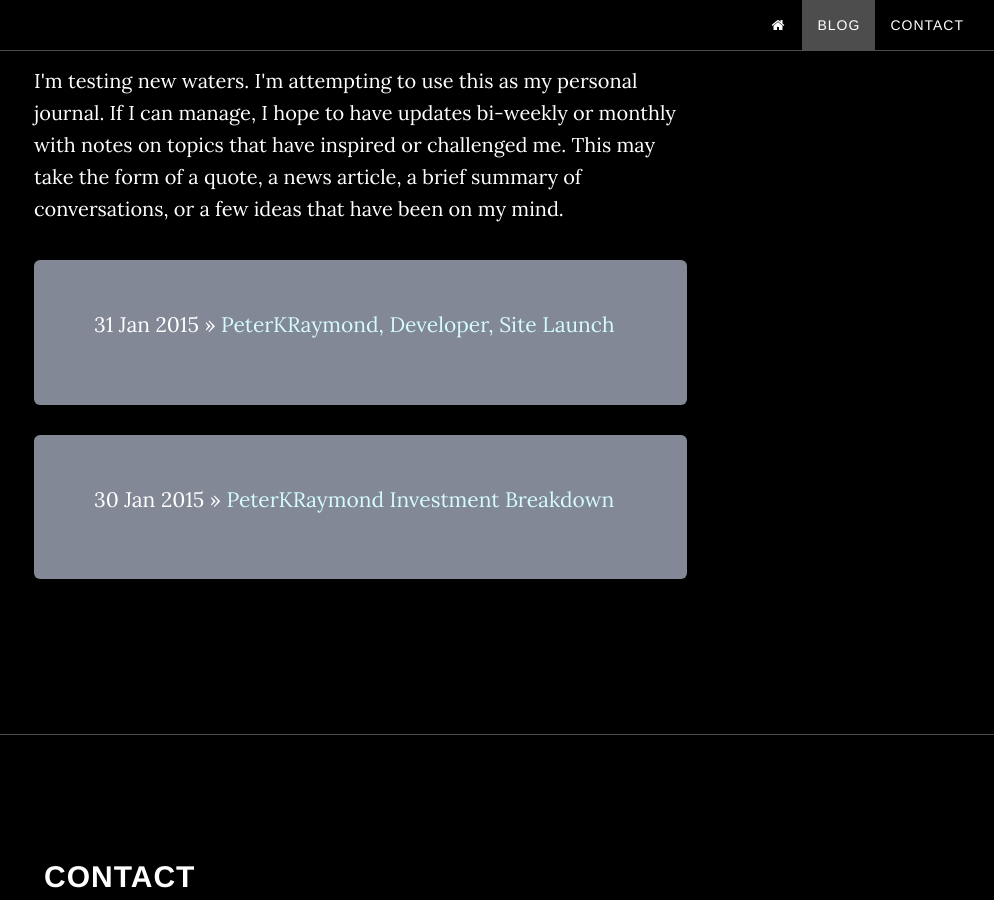
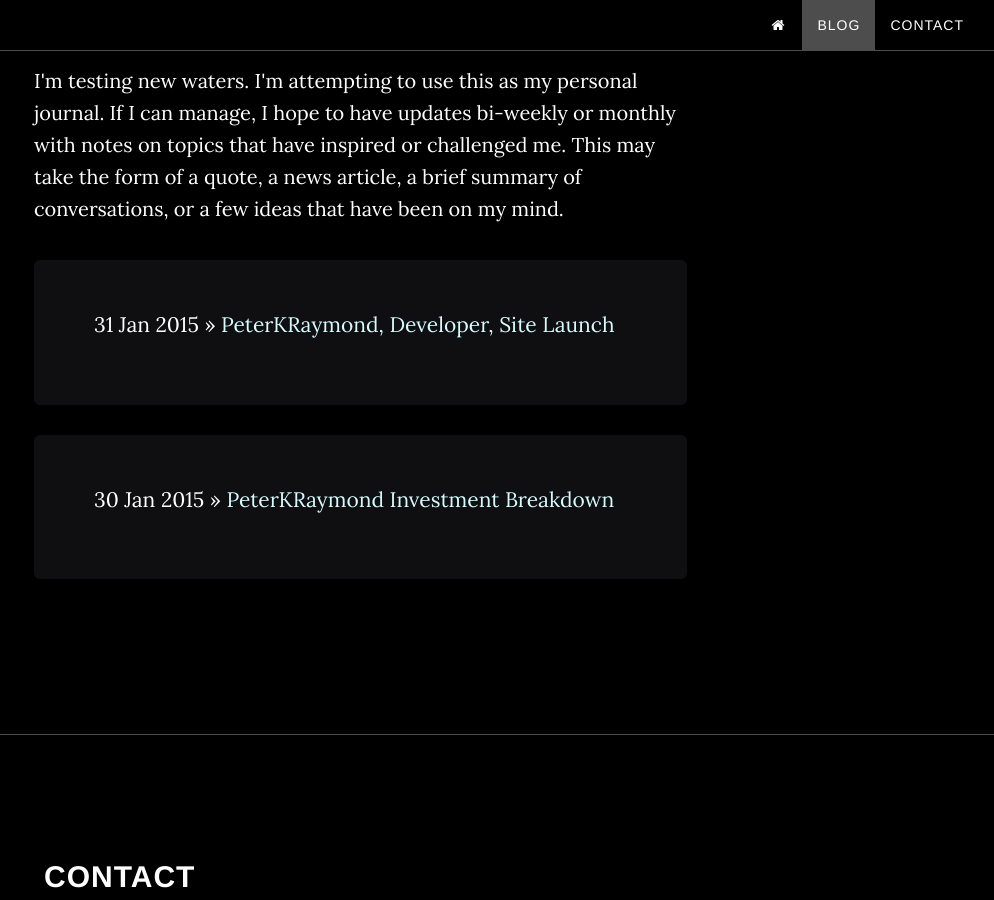
Before and after one commit to peterkraymond/peterkraymond.github.io, a Jekyll site: the page built from index.html, in a window 1280 px wide and 900 px high, scrolled down 1077 px. Shown: the whole window, without its empty margins (231-1225 px from the left). Built offline with Jekyll 4.4.1, drawn with Linux system fonts in a browser that asks for light colours; nearby versions of some CDN libraries.

Commit message:
Update css

```diff
--- a/index.html
+++ b/index.html
@@ -30,7 +30,7 @@
                 {% for post in site.posts %}
                     <!-- <li><span>{{ post.date | date_to_string }}</span> » <a href="{{ post.url }}" title="{{ post.title }}">{{ post.title }}</a></li> -->
                     <!-- <div class="row"><span>{{ post.date | date_to_string }}</span>» <a href="{{ post.url }}" title="{{ post.title }}">{{ post.title }}</a></div> -->
-                    <div class="jumbotron"><p class="intro-text">{{ post.date | date_to_string }} » <a href="{{ post.url }}" title="{{ post.title }}">{{ post.title }}</a></p></div>
+                    <div class="jumbotron add-gradient"><p class="intro-text">{{ post.date | date_to_string }} » <a href="{{ post.url }}" title="{{ post.title }}">{{ post.title }}</a></p></div>
                 {% endfor %}
 
 
```
Also changed, not shown: css/bootstrap.min.css.
